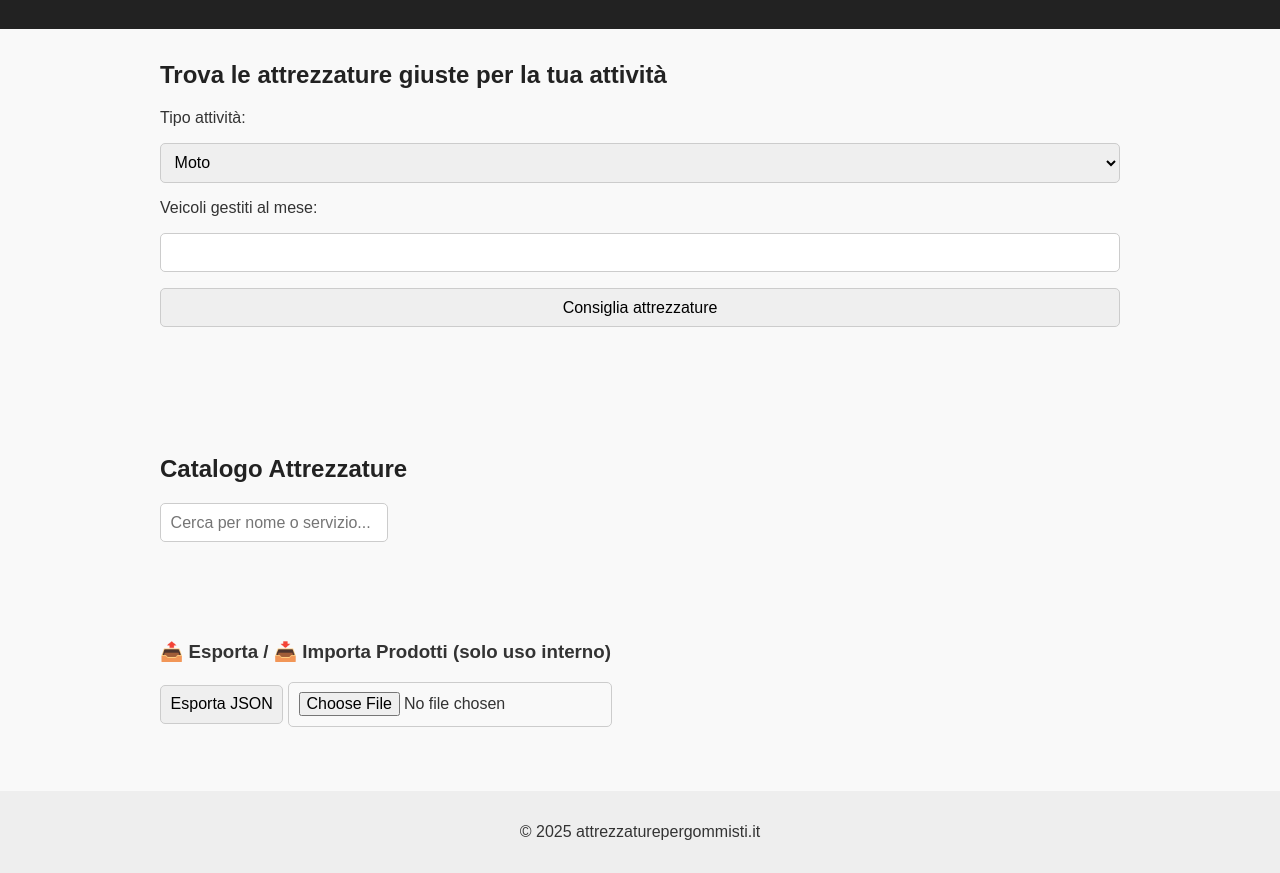
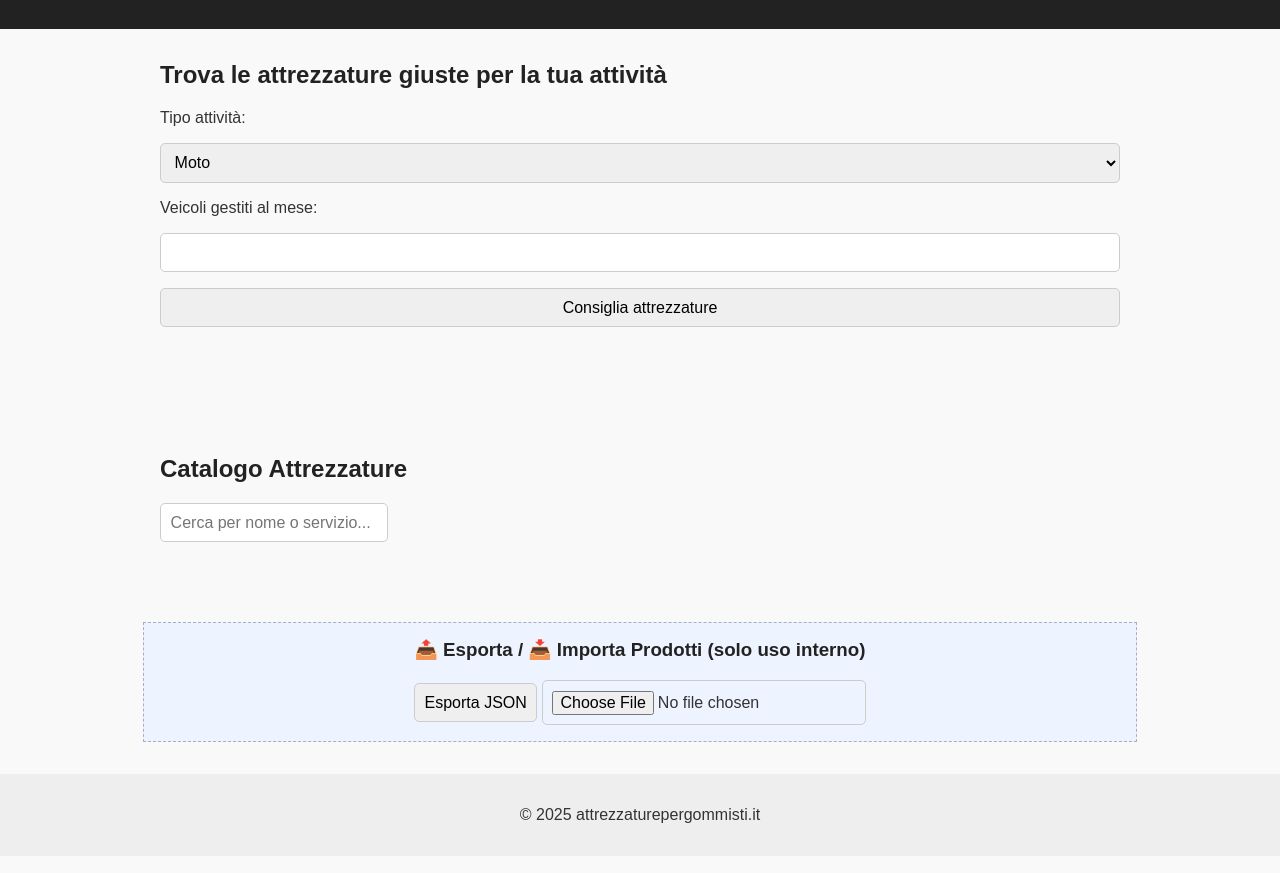
Before and after one commit to pezzaliapp/attrezzaturepergommisti, a plain HTML site: page index.html in a window 1280 px wide. Shown: the part 117-990 px from the top of the page. Drawn offline with Linux system fonts and the light colour scheme.

Commit message:
Update style.css

```diff
--- a/style.css
+++ b/style.css
@@ -19,7 +19,7 @@ section {
   margin: auto;
 }
 
-h2 {
+h2, h3 {
   color: #222;
   margin-top: 0;
 }
@@ -59,6 +59,7 @@ footer {
   background: #eee;
   margin-top: 2rem;
 }
+
 #modulo-gestione {
   background-color: #fff4e6;
   padding: 2rem;
@@ -66,8 +67,10 @@ footer {
   margin-top: 2rem;
 }
 
-#modulo-gestione form {
-  display: flex;
-  flex-direction: column;
-  gap: 0.8rem;
+#tools-prodotti {
+  padding: 1rem;
+  margin-top: 2rem;
+  background-color: #eef4ff;
+  border: 1px dashed #aac;
+  text-align: center;
 }
```
